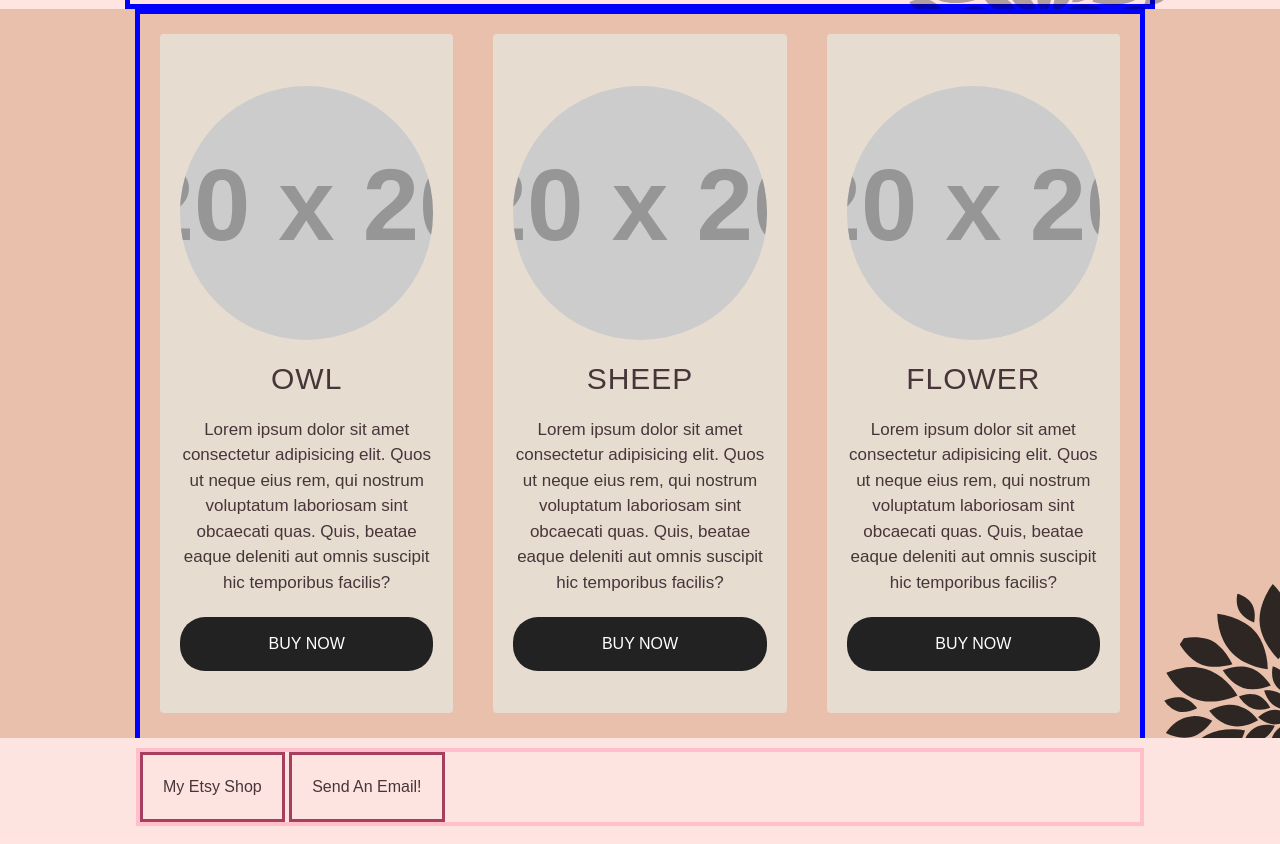
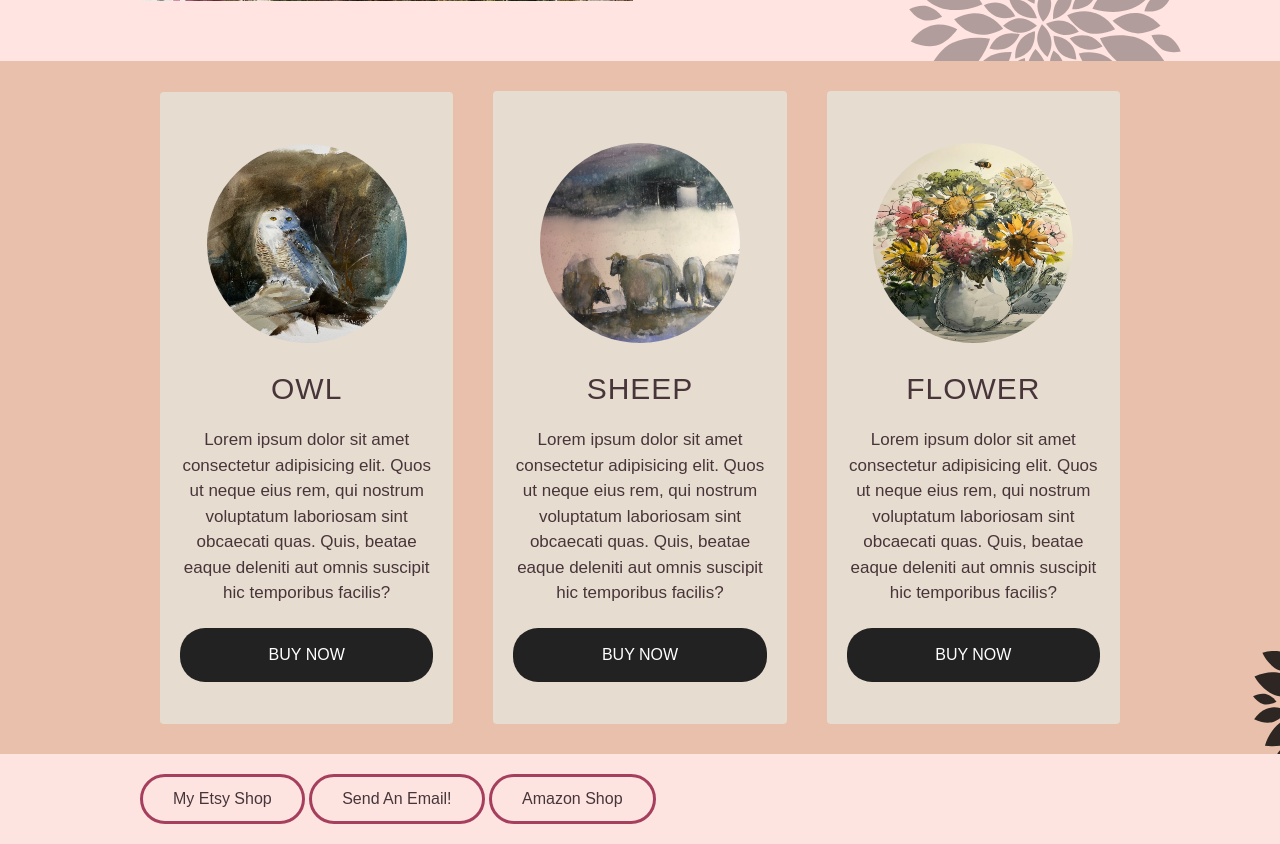
Before and after one commit to craigsanders22/responsive-challenge, a PHP site: page / in a window 1280 px wide. Shown: the part 548-1392 px from the top of the page. Run offline with PHP 8.4, Linux system fonts and the light colour scheme; grey boxes labelled with a size stand in for pictures from a placeholder-image service; some libraries are stand-ins or nearby versions.

Commit message:
wednesday update

```diff
--- a/index.html
+++ b/index.html
@@ -1,3 +1,4 @@
+
 <!doctype html>
 
 <html lang="en">
@@ -7,13 +8,13 @@
   <meta name="viewport" content="width=device-width, initial-scale=1">
 
   <title>Page Title Here</title>
-  <meta name="description" content="Page Description Here">
+  <meta name="description" content="Watercolor Tales - Laura Winslow">
 
-  <meta property="og:title" content="Meta Title Here">
-  <meta property="og:type" content="website">
-  <meta property="og:url" content="URL here">
-  <meta property="og:description" content="Meta description here">
-  <meta property="og:image" content="meta image.png">
+  <meta property="og:title" content="Artist Laura Winslow">
+  <meta property="og:type" content="Watercolor Tales">
+  <meta property="og:url" content="https://www.etsy.com/shop/WatercolorTales">
+  <meta property="og:description" content="Laura Winslow is a watercolor painter and illustrator based in Carmel, Indiana">
+  <meta property="og:image" content="hero.jpg">
 
   <link rel="stylesheet" href="style.css">
 
@@ -24,7 +25,6 @@
   <header class="site-header">
     <div class="inner-column">
 
-
       <img src="logo.jpg">
 
       <nav>
@@ -32,69 +32,72 @@
 
       </nav>
 
-
-
     </div>
   </header>
-
+  <main>
     <section class="hero">
       <div class="inner-column">
         <img class="flower1" src="flower.svg">
         <img class="flower2" src="flower.svg">
 
-
         <picture>
-            <img src="https://peprojects.dev/images/landscape.jpg">
+          <img src="hero.jpg">
         </picture>
 
-
-          <h1>Whimsical plein aire watercolors by Laura Winslow. Lovingly painted in her studio located in beautiful Carmel, Indiana </h1>
-
+        <h1>Laura Winslow paints a wide range of subjects found in the natural world from her home studio in Carmel, Indiana. She is also a sought after illustrator of childrens books   </h1>
 
       </div>
       </div>
     </section>
 
-
-
     <section class="info">
-  <div class="cards">
       <div class="inner-column">
       <img class="flower3" src="flower.svg">
+        <div class="cards">
           <div class="services">
             <div class="content content-1">
               <div class="painting owl"></div>
-          <img src="https://placehold.co/20" alt="owl">
+              <picture>
+              <img src="owl.jpg" alt="owl">
+            </picture>
 
               <h2>Owl</h2>
               <p>Lorem ipsum dolor sit amet consectetur adipisicing elit. Quos ut neque eius rem, qui nostrum voluptatum laboriosam sint obcaecati quas. Quis, beatae eaque deleniti aut omnis suscipit hic temporibus facilis?</p>
-          <a href="#">Buy Now</a>
+              <a href="https://www.etsy.com/shop/WatercolorTales">Buy Now</a>
             </div>
+
             <div class="content content-2">
               <div class="painting sheep"></div>
-          <img src="https://placehold.co/20" alt="sheep">
+              <picture>
+              <img src="sheep.jpg" alt="sheep">
+            </picture>
               <h2>Sheep</h2>
               <p>Lorem ipsum dolor sit amet consectetur adipisicing elit. Quos ut neque eius rem, qui nostrum voluptatum laboriosam sint obcaecati quas. Quis, beatae eaque deleniti aut omnis suscipit hic temporibus facilis?</p>
-          <a href="#">Buy Now</a>
+              <a href="https://www.etsy.com/shop/WatercolorTales">Buy Now</a>
             </div>
             <div class="content content-3">
               <div class="painting flower"></div>
-          <img src="https://placehold.co/20" alt="flower">
+              <picture>
+              <img src="flower.jpg" alt="flower">
+            </picture>
               <h2>Flower</h2>
               <p>Lorem ipsum dolor sit amet consectetur adipisicing elit. Quos ut neque eius rem, qui nostrum voluptatum laboriosam sint obcaecati quas. Quis, beatae eaque deleniti aut omnis suscipit hic temporibus facilis?</p>
-          <a href="#">Buy Now</a>
+              <a href="https://www.etsy.com/shop/WatercolorTales">Buy Now</a>
             </div>
           </div>
         </div>
       </div>
     </section>
-
+  </main>
 
   <footer class="site-footer">
     <div class="inner-column">
-      <a href="etsy.com">My Etsy Shop</a>
+      <a href="https://www.etsy.com/shop/WatercolorTales">My Etsy Shop</a>
 
-      <a href = "mailto: watercolortales@gmail.com">Send An Email!</a>
+      <a href="mailto: watercolortales@gmail.com">Send An Email!</a>
+
+      <a href="https://www.amazon.com/Books-Laura-Winslow/s?i=stripbooks&rh=n%3A283155%2Cp_27%3ALaura+Winslow%2Cp_n_feature_browse-bin%3A2656020011&s=date-desc-rank&dc&qid=1687372595&rnid=618072011&ref=sr_nr_p_n_feature_browse-bin_2&ds=v1%3Aq543l2bimweiGuHJ6CTVHnOx%2FwFrEoEGyZiQoeLdZqM">Amazon Shop</a>
+
     </div>
   </footer>
 </body>
--- a/setup.css
+++ b/setup.css
@@ -1,20 +1,20 @@
 setup.css
 
 * {
-	max-width: 1440px;
+	max-width: 1400px;
 	box-sizing: border-box;
 }
 
 a {
 
-	display: inline;
+	display: block;
 	text-decoration: none;
 	color: inherit;
 }
 
 img {
 	display: block;
-	width: 100%;
+	max-width: 100%;
 	height: auto;
 }
 
@@ -22,7 +22,3 @@ picture {
   display: block;
   max-width: 100%;
   }
-
-h3 + a {
-
-}
--- a/style.css
+++ b/style.css
@@ -1,22 +1,17 @@
-
 @import "meyer-reset.css";
 @import "setup.css";
 
-
 /* POSITIONING */
 
-
-.inner-column {
-  width:100%;
+  .inner-column {
   max-width: 1000px;
+  margin-right: auto;
   margin-left: auto;
-  margin-right: auto;
-  height: 100%;
-  border: 4px solid pink;
+  padding: 10px;
 }
 
-
 body {
+  min-height: 100vh;
   display: flex;
   flex-direction: column;
   flex-wrap: wrap;
@@ -27,19 +22,21 @@ body {
   color: #47353a;
 }
 
+
 header {
- display: flex;
+  display: flex;
   flex-direction: row;
   justify-content: start;
   align-items: center;
   gap: 30px;
   padding: 10px;
-  }
+}
 
 header .inner-column {
-
-  display: flex;
-
+  display:flex;
+  width: 100%;
+  flex-direction: row;
+  justify-content: start;
 }
 
 header img {
@@ -48,13 +45,16 @@ header img {
   border-radius: 50%;
 }
 
+.info img {
+  width: 200px;
+  height: 300px;
+}
+
 header a {
   display: inline;
   text-decoration: none;
   font-family: baskerville;
   font-size: 2.6em;
-
-
 }
 
 .hero {
@@ -62,8 +62,7 @@ header a {
   background-color: mistyrose;
   background-size: cover;
   padding-top: 50px;
-
-
+  padding-bottom: 50px;
 }
 
 .hero .inner-column {
@@ -74,16 +73,15 @@ header a {
 }
 
 .hero h1 {
+  font-family: lato;
   display: flex;
-  font-size: 20px;
+  font-size:18px;
   font-weight: 700;
-
 }
 
 .hero .image {
   max-width: 800px;
 }
-
 
 .flower1 {
   display: none;
@@ -98,24 +96,30 @@ header a {
 }
 
 .info {
-  display:flex;
-   background-color: #e9c0ac;
+  background-color: #e9c0ac;
   background-size: cover;
-
-  }
+}
 
 .site-footer {
   background-color: #fee4e1;
   padding: 10px;
 }
+
 .site-footer a {
   display: inline-block;
-  padding: 20px;
+  padding: 10px 30px;
   border: 3px solid #a63f5e;
+  border-radius: 25px;
+
 
 }
 
+.site-footer a:hover {
+  color:white;
+  background-color: #a63f5e;
+  transition: 1s;
 
+}
 
 
 /* Medium */
@@ -125,35 +129,29 @@ header a {
     align-items: center;
   }
 
-  .hero picture, .hero h1 {
+  .hero picture,
+  .hero h1 {
     flex-basis: 50%;
   }
 
   .hero h1 {
-    font-size: 32px;
+    font-size: 24px;
   }
+
 }
-
-
-
 
 /* Large */
 
-@media (min-width: 1000px) {
-
+@media (min-width: 800px) {
   .hero {
     overflow: hidden;
   }
 
-
   .hero .inner-column {
     align-items: flex-start;
-    border: 5px solid blue;
+
     position: relative;
-
-
   }
-
 
   .hero .flower1 {
     display: block;
@@ -161,16 +159,15 @@ header a {
     position: absolute;
     right: -35px;
     bottom: -140px;
-    opacity: .3;
+    opacity: 0.3;
+  }
 
-  }
   .hero .flower2 {
     display: block;
     width: 280px;
     position: absolute;
     left: -400px;
     bottom: -40px;
-
   }
 
   .info {
@@ -179,34 +176,28 @@ header a {
 
   .info .inner-column {
     align-items: flex-start;
-    border: 5px solid blue;
+
     position: relative;
-
-
   }
 
-
-  .info .flower3 {
+  .flower3 {
     display: block;
     width: 280px;
     position: absolute;
     right: -300px;
     bottom: -100px;
-    opacity: .8;
-
+    opacity: 0.8;
+    overflow:hidden;
+  }
 }
 
-
-
-
 /* card module */
-.info .cards {
+.cards {
   box-sizing: border-box;
   font-family: sans-serif;
-  max-width: 120rem;
+  max-width: 100%;
   margin: 0 auto;
   text-align: center;
-
 }
 
 .cards h1 {
@@ -245,7 +236,6 @@ header a {
   color: white;
   background: #a63f5e;
   border: 3px solid black;
-
 }
 
 .content:hover a {
@@ -253,7 +243,6 @@ header a {
   background: white;
   color: black;
 }
-
 
 .content h2 {
   font-size: 30px;
@@ -279,7 +268,9 @@ header a {
 }
 
 .cards img {
-  display: flex;
+  display: inline-block;
+  max-width: 200px;
+  height: auto;
   align-items: center;
   justify-content: center;
   border-radius: 50%;
@@ -289,15 +280,19 @@ header a {
   border-radius: 4px;
 }
 
+@media (min-width: 900px) {
+  .info .service {
+    display: flex;
+    flex-direction: row;
+    gap: 20px;
+  }
+}
 
-
-@media (max-width: 768px) {
+@media (max-width: 900px) {
   .services {
     display: flex;
     flex-direction: column;
+
   }
 
-
-
-
 }
```
Also changed, not shown: flower.jpg (added), owl.jpg (added), sheep.jpg (added). Lines whose indentation alone changed are shown as unchanged.
